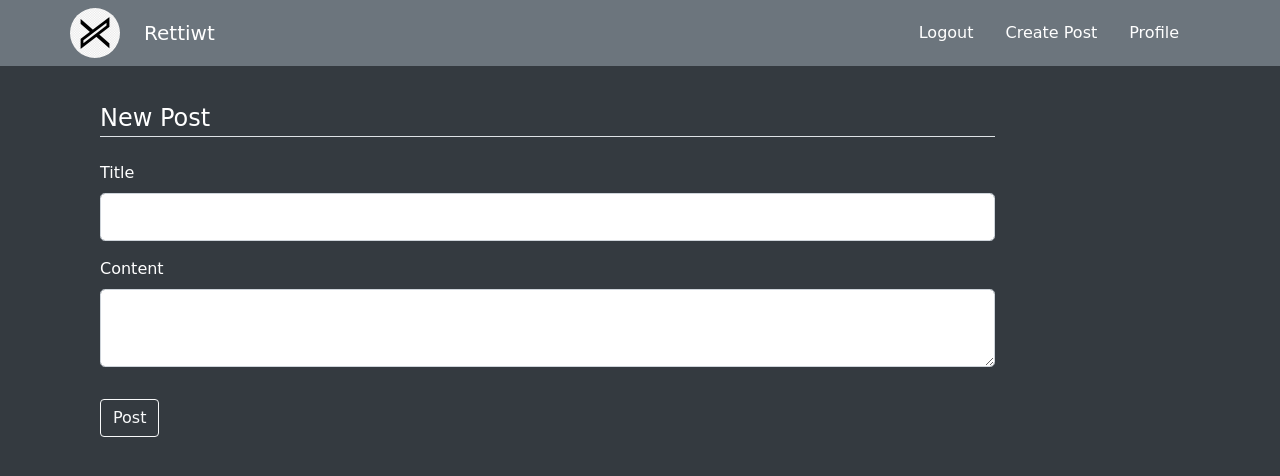
After one commit to migaol/rettiwt, a Flask app: page /newpost in a window 1280 px wide. The commit adds this page. Shown: the top 476 px of the page. Run offline with Flask 3, Linux system fonts and the light colour scheme; a user stored in the database is signed in; some libraries are stand-ins or nearby versions.

Commit message:
create, delete, display, view posts

```diff
--- a/rettiwt/forms.py
+++ b/rettiwt/forms.py
@@ -1,6 +1,6 @@
 from flask_wtf import FlaskForm
 from flask_wtf.file import FileField, FileAllowed
-from wtforms import StringField, PasswordField, SubmitField
+from wtforms import StringField, PasswordField, SubmitField, TextAreaField
 from wtforms.validators import DataRequired, Length, Email, EqualTo, ValidationError
 from rettiwt.forms_validators import ValidChars, UniqueUsername, UniqueEmail
 
@@ -21,4 +21,14 @@ class FormChangeCredentials(FlaskForm):
                                 validators=[DataRequired(), Length(min=3, max=16), ValidChars(), UniqueUsername()])
     email = StringField('Email', validators=[DataRequired(), Email(), UniqueEmail()])
     pfp = FileField('Change Profile Picture', validators=[FileAllowed(['jpg', 'png', 'svg'])])
-    submit = SubmitField('Update')
+    submit = SubmitField('Save Changes')
+
+class FormPost(FlaskForm):
+    title = StringField('Title', validators=[DataRequired()])
+    content = TextAreaField('Content', validators=[DataRequired()])
+    submit = SubmitField('Post')
+
+class FormEditPost(FlaskForm):
+    title = StringField('Title', validators=[DataRequired()])
+    content = TextAreaField('Content', validators=[DataRequired()])
+    submit = SubmitField('Save Changes')
--- a/rettiwt/routes.py
+++ b/rettiwt/routes.py
@@ -1,6 +1,6 @@
 import os
 from rettiwt import app, db, bcrypt
-from flask import render_template, redirect, url_for, flash, request
+from flask import render_template, redirect, url_for, flash, abort, request
 from flask_login import current_user, login_user, logout_user, login_required
 from rettiwt.forms import *
 from rettiwt.models import User, Post
@@ -9,7 +9,8 @@ from rettiwt.utils import *
 @app.route('/')
 @app.route('/home')
 def home():
-    return render_template('home.html')
+    posts = Post.query.order_by(Post.date.desc())
+    return render_template('home.html', posts=posts)
 
 @app.route("/register", methods=['GET', 'POST'])
 def register():
@@ -71,3 +72,30 @@ def profile():
         form.email.data = current_user.email
     profile_picture_file = url_for('static', filename=f'pfps/{current_user.profile_picture_file}')
     return render_template('profile.html', title='Profile', image_file=profile_picture_file, form=form)
+
+@app.route('/newpost', methods=['GET', 'POST'])
+@login_required
+def newpost():
+    form = FormPost()
+    if form.validate_on_submit():
+        post = Post(title=form.title.data, content=form.content.data, author=current_user)
+        db.session.add(post)
+        db.session.commit()
+        flash("Post created", 'success')
+        return redirect(url_for('home'))
+    return render_template('newpost.html', title='New Post', form=form, legend='New Post')
+
+@app.route('/post/<int:post_id>')
+def post(post_id: int):
+    post = Post.query.get_or_404(post_id)
+    return render_template('post.html', title=post.title, post=post)
+
+@app.route('/post/<int:post_id>/delete', methods=['POST'])
+@login_required
+def delete_post(post_id):
+    post = Post.query.get_or_404(post_id)
+    if post.author != current_user: abort(403)
+    db.session.delete(post)
+    db.session.commit()
+    flash("Post successfully deleted", 'success')
+    return redirect(url_for('home'))
--- a/rettiwt/static/main.css
+++ b/rettiwt/static/main.css
@@ -17,3 +17,8 @@ body {
   height: 128px;
   width: 128px;
 }
+
+.profile-picture-small {
+  height: 64px;
+  width: 64px;
+}
--- a/rettiwt/templates/baselayout.html
+++ b/rettiwt/templates/baselayout.html
@@ -19,13 +19,13 @@
     <div class="navbar-light navbar-expand-md bg-secondary fixed-top py-2">
       <nav class="container nav align-items-center">
         <a href="/">
-          <img src="static/sideways_x.png" class="rounded-circle logo-img mr-4">
+          <img src="/static/sideways_x.png" class="rounded-circle logo-img mr-4">
         </a>
         <a class="navbar-brand mr-auto" href="/">Rettiwt</a>
         <div class="navbar-nav">
           {% if current_user.is_authenticated %}
             <a class="nav-item nav-link mx-2" href="{{ url_for('logout') }}">Logout</a>
-            <a class="nav-item nav-link mx-2" href="#">Create Post</a>
+            <a class="nav-item nav-link mx-2" href="{{ url_for('newpost') }}">Create Post</a>
             <a class="nav-item nav-link mx-2" href="{{ url_for('profile') }}">Profile</a>
           {% else %}
             <a class="nav-item nav-link mx-2" href="{{ url_for('login') }}">Login</a>
--- /dev/null
+++ b/rettiwt/templates/newpost.html
@@ -0,0 +1,42 @@
+{% extends "baselayout.html" %}
+{% block content %}
+  <div>
+    <form method="POST" action="">
+      {{ form.hidden_tag() }}
+      <fieldset class="form-group">
+        <legend class="border-bottom mb-4">{{ legend }}</legend>
+
+        <div class="form-group">
+          {{ form.title.label(class="form-control-label") }}
+          {% if form.title.errors %}
+            {{ form.title(class="form-control form-control-lg is-invalid") }}
+            <div class="invalid-feedback">
+              {% for error in form.title.errors %}
+                <span>{{ error }}</span>
+              {% endfor %}
+            </div>
+          {% else %}
+            {{ form.title(class="form-control form-control-lg") }}
+          {% endif %}
+        </div>
+
+        <div class="form-group">
+          {{ form.content.label(class="form-control-label") }}
+          {% if form.content.errors %}
+            {{ form.content(class="form-control form-control-lg is-invalid") }}
+            <div class="invalid-feedback">
+              {% for error in form.content.errors %}
+                <span>{{ error }}</span>
+              {% endfor %}
+            </div>
+          {% else %}
+            {{ form.content(class="form-control form-control-lg") }}
+          {% endif %}
+        </div>
+      </fieldset>
+      <div class="form-group">
+        {{ form.submit(class="btn btn-outline-light") }}
+      </div>
+    </form>
+  </div>
+{% endblock content %}
--- a/rettiwt/templates/profile.html
+++ b/rettiwt/templates/profile.html
@@ -1,6 +1,6 @@
 {% extends "baselayout.html" %}
 {% block content %}
-  <div class="content-section">
+  <div>
     <div class="media">
       <img class="rounded-circle profile-picture my-2 mx-2" src="{{ image_file }}">
       <div class="media-body">
@@ -8,7 +8,7 @@
         <p>{{ current_user.email }}</p>
       </div>
     </div>
-    <div class="content-section">
+    <div>
       <form method="POST" action="" enctype="multipart/form-data">
         {{ form.hidden_tag() }}
         <fieldset class="form-group">
```
Also changed, not shown: rettiwt/templates/home.html (+25 -0 lines), rettiwt/templates/post.html (added, +31 -0 lines), instance/site.db.
